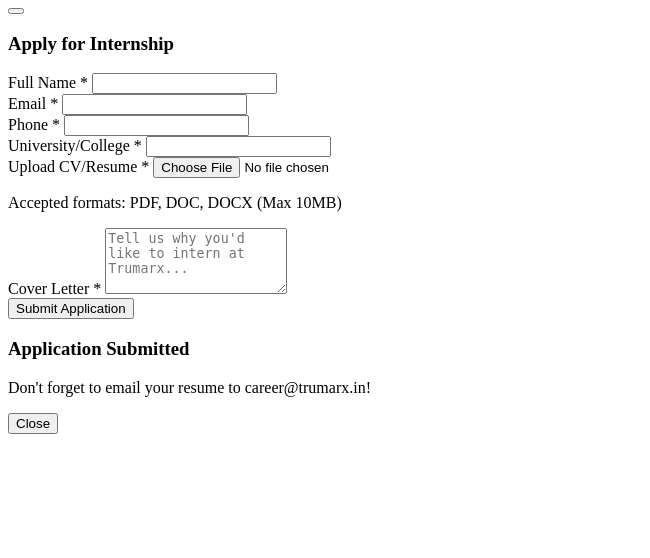
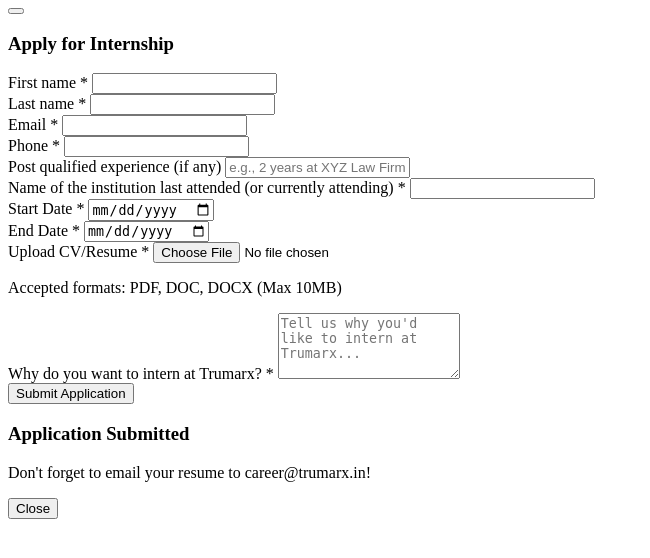
Before and after one commit to tarkik08/updatedtrumarx.github.io, a PHP site: page /components/internship-form.html in a window 1280 px wide. Shown: the top 558 px of the page, without its empty margins (0-650 px from the left). Run offline with PHP 8.4, Linux system fonts and the light colour scheme.

Commit message:
added new fields in internship forms

```diff
--- a/components/internship-form.html
+++ b/components/internship-form.html
@@ -16,8 +16,14 @@
         <form id="internship-form" onsubmit="submitInternshipForm(event)">
             <div class="space-y-4">
                 <div>
-                    <label class="block text-sm font-medium text-gray-300 mb-2">Full Name *</label>
-                    <input type="text" name="name" required
+                    <label class="block text-sm font-medium text-gray-300 mb-2">First name *</label>
+                    <input type="text" name="firstName" required
+                        class="w-full p-3 border border-gray-600 rounded-lg focus:ring-2 focus:ring-gray-400 focus:border-gray-400 outline-none transition-all bg-white text-black placeholder-gray-400">
+                </div>
+
+                <div>
+                    <label class="block text-sm font-medium text-gray-300 mb-2">Last name *</label>
+                    <input type="text" name="lastName" required
                         class="w-full p-3 border border-gray-600 rounded-lg focus:ring-2 focus:ring-gray-400 focus:border-gray-400 outline-none transition-all bg-white text-black placeholder-gray-400">
                 </div>
 
@@ -34,9 +40,28 @@
                 </div>
 
                 <div>
-                    <label class="block text-sm font-medium text-gray-300 mb-2">University/College
-                        *</label>
-                    <input type="text" name="university" required
+                    <label class="block text-sm font-medium text-gray-300 mb-2">Post qualified experience (if
+                        any)</label>
+                    <input type="text" name="experience" placeholder="e.g., 2 years at XYZ Law Firm"
+                        class="w-full p-3 border border-gray-600 rounded-lg focus:ring-2 focus:ring-gray-400 focus:border-gray-400 outline-none transition-all bg-white text-black placeholder-gray-400">
+                </div>
+
+                <div>
+                    <label class="block text-sm font-medium text-gray-300 mb-2">Name of the institution last attended
+                        (or currently attending) *</label>
+                    <input type="text" name="institution" required
+                        class="w-full p-3 border border-gray-600 rounded-lg focus:ring-2 focus:ring-gray-400 focus:border-gray-400 outline-none transition-all bg-white text-black placeholder-gray-400">
+                </div>
+
+                <div>
+                    <label class="block text-sm font-medium text-gray-300 mb-2">Start Date *</label>
+                    <input type="date" name="startDate" required
+                        class="w-full p-3 border border-gray-600 rounded-lg focus:ring-2 focus:ring-gray-400 focus:border-gray-400 outline-none transition-all bg-white text-black placeholder-gray-400">
+                </div>
+
+                <div>
+                    <label class="block text-sm font-medium text-gray-300 mb-2">End Date *</label>
+                    <input type="date" name="endDate" required
                         class="w-full p-3 border border-gray-600 rounded-lg focus:ring-2 focus:ring-gray-400 focus:border-gray-400 outline-none transition-all bg-white text-black placeholder-gray-400">
                 </div>
 
@@ -48,7 +73,7 @@
                 </div>
 
                 <div>
-                    <label class="block text-sm font-medium text-gray-300 mb-2">Cover Letter
+                    <label class="block text-sm font-medium text-gray-300 mb-2">Why do you want to intern at Trumarx?
                         *</label>
                     <textarea name="message" rows="4" required
                         placeholder="Tell us why you'd like to intern at Trumarx..."
@@ -148,10 +173,14 @@
 
                 // Prepare data for Google Sheets including file content
                 const data = {
-                    name: formData.get('name'),
+                    firstName: formData.get('firstName'),
+                    lastName: formData.get('lastName'),
                     email: formData.get('email'),
                     phone: formData.get('phone'),
-                    university: formData.get('university'),
+                    experience: formData.get('experience') || 'N/A',
+                    institution: formData.get('institution'),
+                    startDate: formData.get('startDate'),
+                    endDate: formData.get('endDate'),
                     message: formData.get('message'),
                     page: window.location.pathname,
                     timestamp: new Date().toISOString(),
```
Also changed, not shown: send_internship_cpanel.php (+34 -9 lines).
